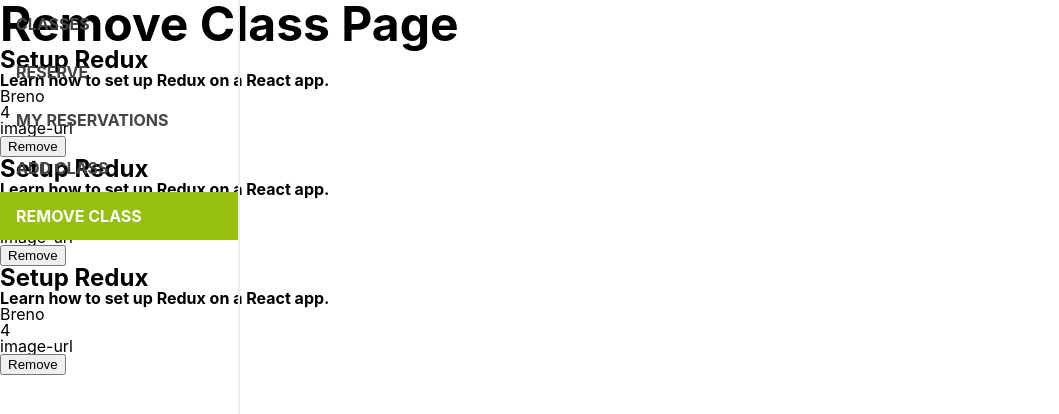
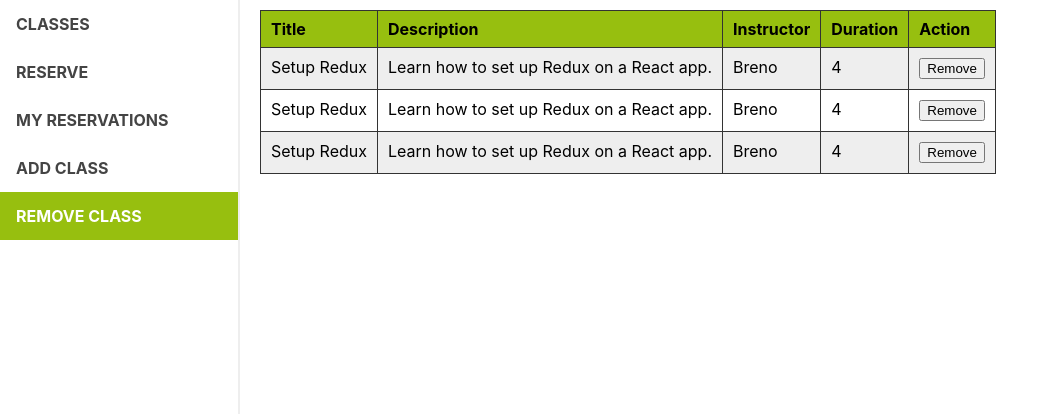
Before and after one commit to icode198/expert-class-frontend, a React (Create React App) app: page /#/remove-class in a window 1280 px wide. Shown: the top 414 px of the page, without its empty margins (0-1059 px from the left). Built offline with nearby package versions, Linux system fonts and the light colour scheme; no server answers.

Commit message:
Style components: class detail and remove

```diff
--- a/src/App.js
+++ b/src/App.js
@@ -11,7 +11,7 @@ import ReservePage from './features/reserve/ReservePage';
 import ReservationsPage from './features/reservations/ReservationsPage'; // eslint-disable-line
 import AddClassPage from './features/addClass/AddClassPage';
 import RemoveClassPage from './features/removeClass/RemoveClassPage';
-import ClassDetails from './features/ClassDetails/classDetails';
+import ClassDetails from './features/ClassDetails/ClassDetails';
 
 function App() {
   useEffect(() => {
--- a/src/features/ClassDetails/ClassDetails.css
+++ b/src/features/ClassDetails/ClassDetails.css
@@ -1,17 +1,18 @@
 .details-container {
   display: flex;
   width: 1050px;
-  border: 1px solid red;
+  height: 100vh;
   margin-left: 250px;
-  padding: 10px;
 }
 
 .details-col-1 {
   width: 75%;
+  padding: 20px;
 }
 
 .details-col-1 img {
   width: 100%;
+  height: 100%;
 }
 
 .details-col-2 {
--- a/src/features/ClassDetails/ClassDetails.js
+++ b/src/features/ClassDetails/ClassDetails.js
@@ -1,11 +1,18 @@
-import axios from 'axios';
+import React, { useEffect } from 'react';
+import { useDispatch, useSelector } from 'react-redux';
 import { useParams } from 'react-router';
-import './classDetails.css';
+import { fetchClassDetails } from './classDetailsSlice';
+import './ClassDetails.css';
 
 function ClassDetails() {
   const { id } = useParams();
-  const url = '';
-  const c = axios.get(`${url}/${id}`);
+  const dispatch = useDispatch();
+  let c = useSelector((state) => state.classObj);
+  c = {};
+
+  useEffect(() => {
+    dispatch(fetchClassDetails(id));
+  }, []);
 
   return (
     <div className="details-container">
@@ -23,6 +30,7 @@ function ClassDetails() {
             {c.instructor}
           </h3>
         </div>
+        <div>
           <h4>
             Description:
             {c.description}
@@ -33,6 +41,7 @@ function ClassDetails() {
           </h4>
         </div>
       </div>
+    </div>
   );
 }
 
--- a/src/features/ClassDetails/classDetailsSlice.js
+++ b/src/features/ClassDetails/classDetailsSlice.js
@@ -1,17 +1,26 @@
-import { createSlice } from '@reduxjs/toolkit';
+import { createSlice, createAsyncThunk } from '@reduxjs/toolkit';
 
 const initialState = {
-  class: [
-    {
-      id: 999,
+  classObj: {
+    id: 5,
     title: 'Setup Redux',
     description: 'Learn how to set up Redux on a React app.',
     instructor: 'Breno',
     duration: 4,
     image: '',
   },
-  ],
 };
+
+export const fetchClassDetails = createAsyncThunk(
+  'classes/fetchClassDetails', async (id) => {
+    try {
+      const data = await fetch(`localhost:3000/api/v1/courses/${id}`);
+      return data.json();
+    } catch (error) {
+      return error.message;
+    }
+  },
+);
 
 export const classesSlice = createSlice({
   name: 'classDetails',
--- a/src/features/classes/ClassesPage.css
+++ b/src/features/classes/ClassesPage.css
@@ -1,3 +1,10 @@
+.classes-container {
+  width: 1050px;
+  height: 100vh;
+  margin-left: 250px;
+  padding: 10px;
+}
+
 .classes-item {
   width: 200px;
   padding: 1rem;
--- a/src/features/classes/ClassesPage.js
+++ b/src/features/classes/ClassesPage.js
@@ -46,7 +46,7 @@ export default function ClassesPage() {
   ));
 
   return (
-    <div>
+    <div className="classes-container">
       <h1 className="classes-heading">Classes Page</h1>
       <main>
         <Carousel
--- a/src/features/removeClass/RemoveClassPage.css
+++ b/src/features/removeClass/RemoveClassPage.css
@@ -1 +1,21 @@
-/* KEEP */
+.remove-class-container {
+  width: 1050px;
+  height: 100vh;
+  margin-left: 250px;
+  padding: 10px;
+}
+
+th,
+td {
+  padding: 10px;
+  text-align: left;
+  border: 1px solid #333;
+}
+
+th {
+  background-color: #97bf0f;
+}
+
+table tr:nth-child(odd) {
+  background-color: #eee;
+}
--- a/src/features/removeClass/RemoveClassPage.js
+++ b/src/features/removeClass/RemoveClassPage.js
@@ -31,26 +31,38 @@ function RemoveClassPage() {
     },
   ];
 
-  const handleRemove = (id) => {
-    fetch(`.../endpoint/${id}`);
+  const handleRemove = (id) => async () => {
+    await fetch(`http://localhost:3001/api/v1/courses/${id}`);
   };
 
   const classesList = classes.map((c) => (
-    <div key={c.id} className="class_item">
-      <h3>{c.title}</h3>
-      <h4>{c.description}</h4>
-      <p>{c.instructor}</p>
-      <p>{c.duration}</p>
-      <p>{c.image}</p>
-
-      <button type="button" className="remove_btn" onClick={handleRemove(c.class_id)}>Remove</button>
-    </div>
+    <tr key={c.id} className="class-item">
+      <td>{c.title}</td>
+      <td>{c.description}</td>
+      <td>{c.instructor}</td>
+      <td>{c.duration}</td>
+      <td>
+        <button type="button" className="remove_btn" onClick={handleRemove(c.id)}>Remove</button>
+      </td>
+    </tr>
   ));
 
   return (
-    <div>
-      <h1>Remove Class Page</h1>
-      {classesList}
+    <div className="remove-class-container">
+      <table>
+        <thead>
+          <tr>
+            <th>Title</th>
+            <th>Description</th>
+            <th>Instructor</th>
+            <th>Duration</th>
+            <th>Action</th>
+          </tr>
+        </thead>
+        <tbody>
+          {classesList}
+        </tbody>
+      </table>
     </div>
   );
 }
--- a/src/features/reservations/ReservationsPage.css
+++ b/src/features/reservations/ReservationsPage.css
@@ -1,3 +1,10 @@
+.reservations-container {
+  width: 1050px;
+  height: 100vh;
+  margin-left: 250px;
+  padding: 10px;
+}
+
 .reservation-item {
   padding: 1rem;
   border: 1px solid #000;
--- a/src/features/reservations/ReservationsPage.js
+++ b/src/features/reservations/ReservationsPage.js
@@ -15,7 +15,7 @@ export default function ReservationsPage() {
   ));
 
   return (
-    <div>
+    <div className="reservations-container">
       <h1>Reservations Page</h1>
       {reservationsList}
     </div>
--- a/src/features/reserve/ReservePage.css
+++ b/src/features/reserve/ReservePage.css
@@ -1 +1,6 @@
-/* KEEP */
+.reserve-page-container {
+  width: 1050px;
+  height: 100vh;
+  margin-left: 250px;
+  padding: 10px;
+}
--- a/src/features/reserve/ReservePage.js
+++ b/src/features/reserve/ReservePage.js
@@ -1,8 +1,9 @@
 import React from 'react';
+import './ReservePage.css';
 
 function ReservePage() {
   return (
-    <div>
+    <div className="reserve-page-container">
       <h1>ReservePage</h1>
     </div>
   );
```
Lines whose indentation alone changed are shown as unchanged.
